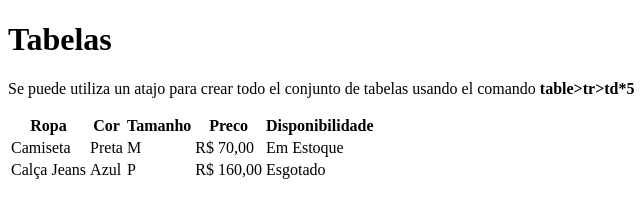
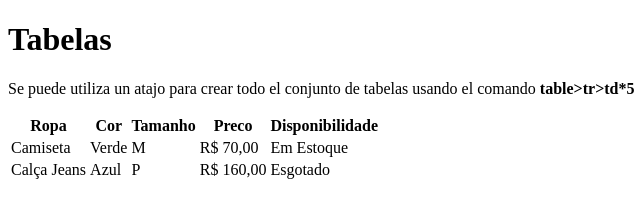
Before and after one commit to salvador-mdev/aula-tabela, a plain HTML site: page index.html in a window 1280 px wide. Shown: the full height of the page, 0-640 px from the left. Drawn offline with Linux system fonts and the light colour scheme.

Commit message:
modificacao cor camiseta preto para verde

```diff
--- a/index.html
+++ b/index.html
@@ -19,7 +19,7 @@
         </tr>
         <tr>
             <td>Camiseta</td>
-            <td>Preta</td>
+            <td>Verde</td>
             <td>M</td>
             <td>R$ 70,00</td>
             <td>Em Estoque</td>
```
